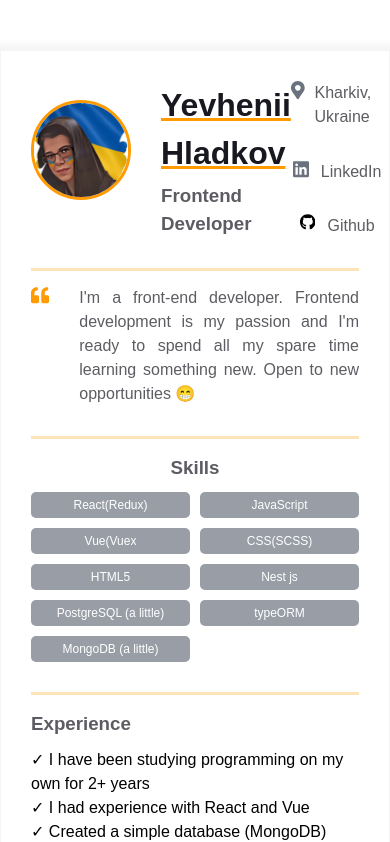
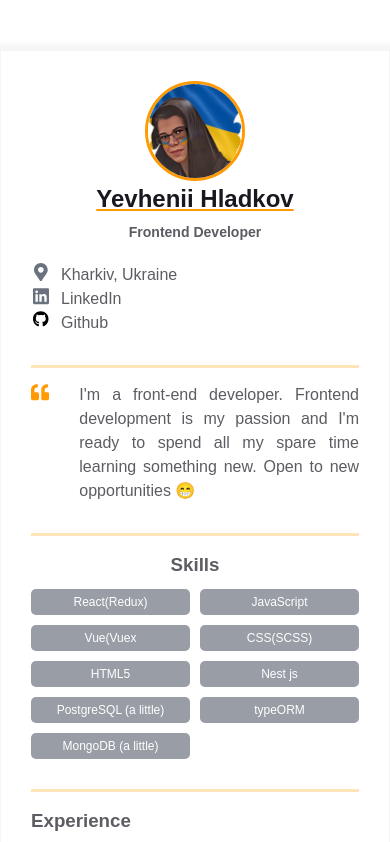
Before and after one commit to jhladkov/homepage, a plain HTML site: page index.html in a window 390 px wide. Shown: the top 842 px of the page. Drawn offline with Linux system fonts and the light colour scheme.

Commit message:
made contacts more flexible

```diff
--- a/styles/contact.css
+++ b/styles/contact.css
@@ -66,3 +66,13 @@
     border: 3px solid;
     border-color: var(--text-decoration-color);
 }
+@media screen and (max-width: 480px){
+    .contact-info__inner{
+        flex-direction: column;
+        text-align: center;
+        font-size: 12px;
+    }
+    .contact-info__avatar{
+        margin-right: 0;
+    }
+}
--- a/styles/global.css
+++ b/styles/global.css
@@ -47,6 +47,7 @@ body {
 .resume-header {
     display: flex;
     justify-content: space-between;
+    flex-wrap: wrap;
 }
 .resume__block {
     border-bottom: 3px solid var(--border-color);
@@ -54,23 +55,31 @@ body {
     margin-bottom: 15px;
 }
 
-@media screen and (max-width: 576px) {
-    .main-info,
-    .contact_info_container {
+/*@media screen and (max-width: 576px) {*/
+/*    .main-info,*/
+/*    .contact_info_container {*/
+/*        flex-direction: column;*/
+/*    }*/
+
+/*    .contact_info_container {*/
+/*        align-items: center;*/
+/*    }*/
+
+/*    .contact-info__block:not(:last-child) {*/
+/*        margin-bottom: 20px;*/
+/*    }*/
+
+/*    !*.experiences {*!*/
+/*    !*    margin-right: 0;*!*/
+/*    !*}*!*/
+/*}*/
+@media screen and (max-width: 670px) {
+    .resume-header{
         flex-direction: column;
     }
-
-    .contact_info_container {
-        align-items: center;
-    }
-
-    .contact-info__block:not(:last-child) {
+    .contact-info__inner{
         margin-bottom: 20px;
     }
-
-    /*.experiences {*/
-    /*    margin-right: 0;*/
-    /*}*/
 }
 .title{
     color: var(--secondary-text-color);
```
